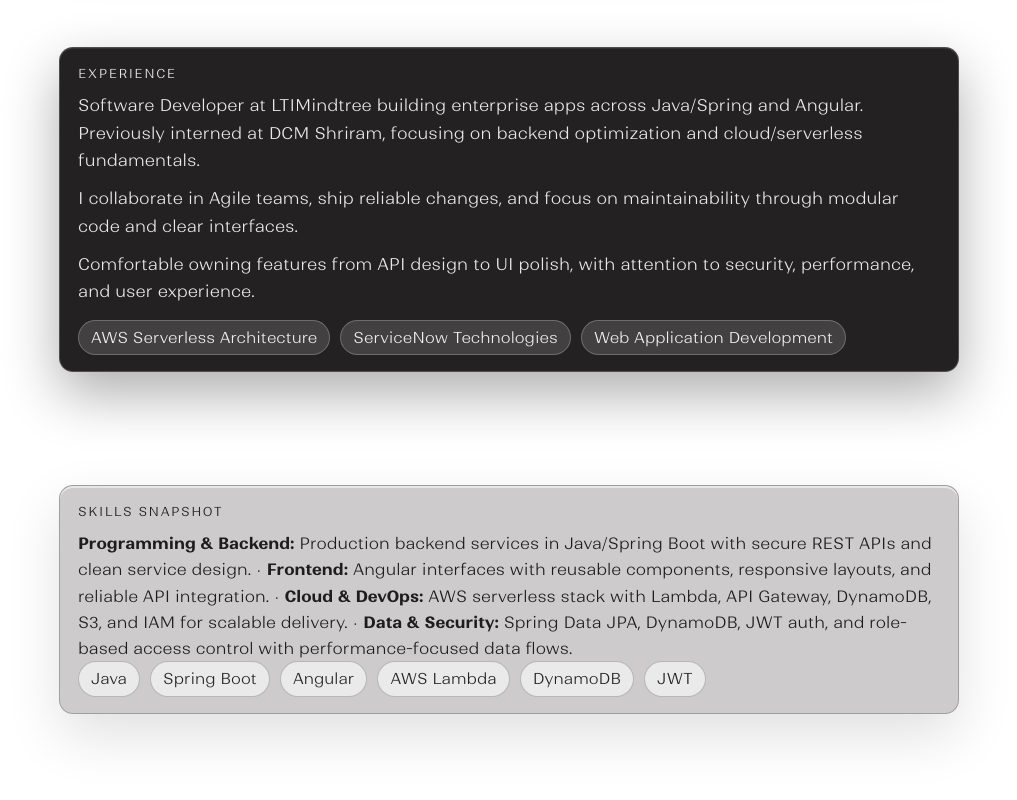
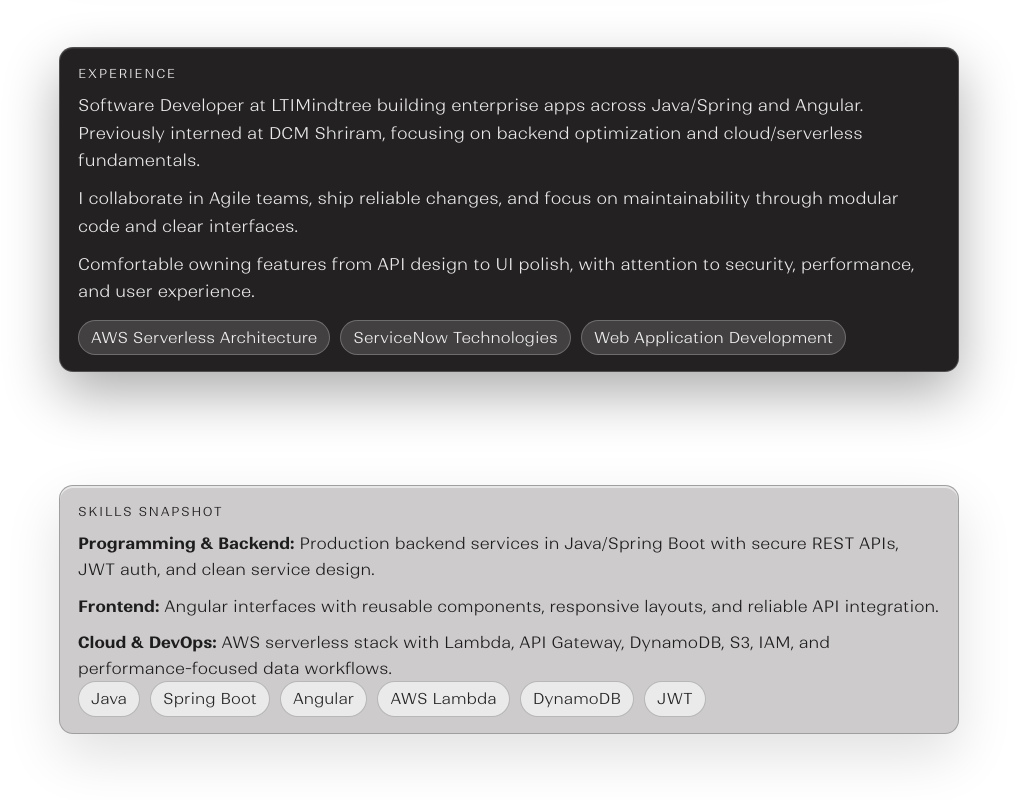
Before and after one commit to dhruvd21/portfolio, an Angular app: page /home in a window 1280 px wide. Shown: the part 1774-2574 px from the top of the page, without its empty margins (131-1148 px from the left). Built offline with nearby package versions, Linux system fonts and the light colour scheme.

Commit message:
fixed home page

```diff
--- a/src/app/components/home/home.css
+++ b/src/app/components/home/home.css
@@ -352,6 +352,12 @@
   color: rgba(0, 0, 0, 0.82);
 }
 
+.about-skill-paragraphs {
+  display: flex;
+  flex-direction: column;
+  gap: 10px;
+}
+
 .about-skill-paragraph strong {
   font-weight: 560;
 }
--- a/src/app/components/home/home.html
+++ b/src/app/components/home/home.html
@@ -66,11 +66,11 @@
       [style.zIndex]="22"
     >
       <p class="about-card-kicker">Skills Snapshot</p>
-      <p class="about-skill-paragraph">
-        <ng-container *ngFor="let skill of aboutSkills; let last = last">
-          <strong>{{ skill.title }}:</strong> {{ skill.summary }}<span *ngIf="!last"> · </span>
-        </ng-container>
-      </p>
+      <div class="about-skill-paragraphs">
+        <p class="about-skill-paragraph" *ngFor="let skill of aboutSkills">
+          <strong>{{ skill.title }}:</strong> {{ skill.summary }}
+        </p>
+      </div>
       <div class="about-chips about-chips--tight about-skill-chips" aria-label="Skills tech stack">
         <span class="about-chip" *ngFor="let chip of aboutSkillStackChips">{{ chip }}</span>
       </div>
--- a/src/app/components/home/home.ts
+++ b/src/app/components/home/home.ts
@@ -24,7 +24,7 @@
     {
       title: 'Programming & Backend',
       summary:
-        'Production backend services in Java/Spring Boot with secure REST APIs and clean service design.',
+        'Production backend services in Java/Spring Boot with secure REST APIs, JWT auth, and clean service design.',
     },
     {
       title: 'Frontend',
@@ -34,12 +34,7 @@
     {
       title: 'Cloud & DevOps',
       summary:
-        'AWS serverless stack with Lambda, API Gateway, DynamoDB, S3, and IAM for scalable delivery.',
-    },
-    {
-      title: 'Data & Security',
-      summary:
-        'Spring Data JPA, DynamoDB, JWT auth, and role-based access control with performance-focused data flows.',
+        'AWS serverless stack with Lambda, API Gateway, DynamoDB, S3, IAM, and performance-focused data workflows.',
     },
   ];
   aboutSkillStackChips = ['Java', 'Spring Boot', 'Angular', 'AWS Lambda', 'DynamoDB', 'JWT'];
```
